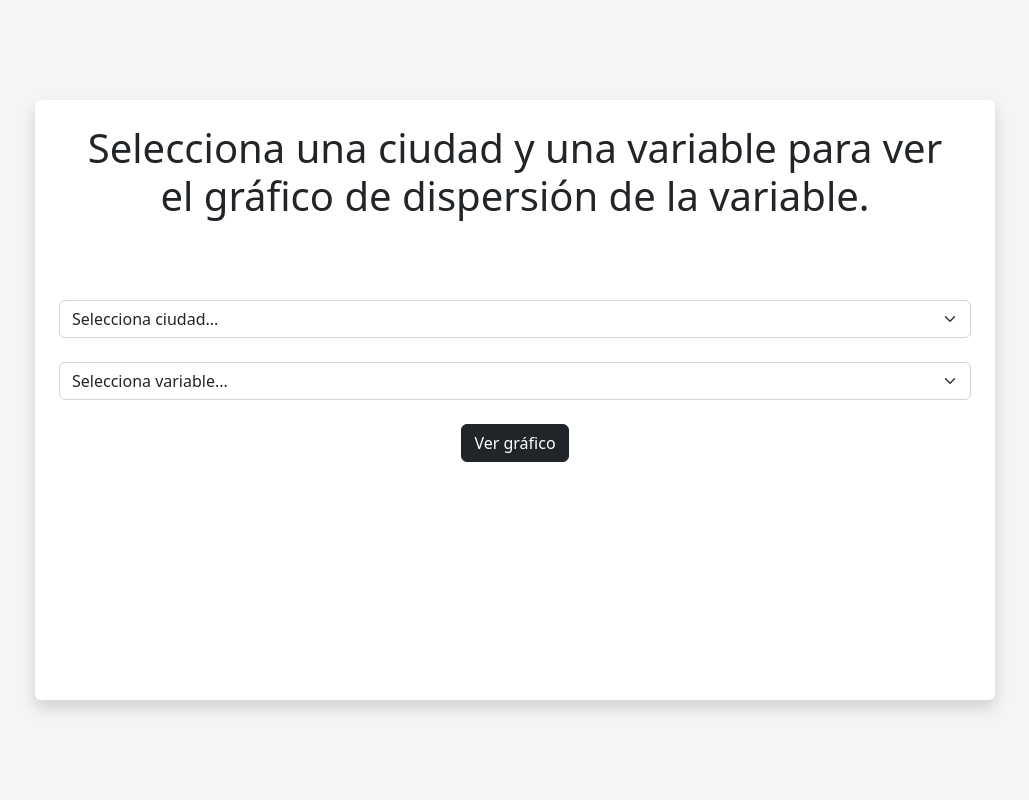
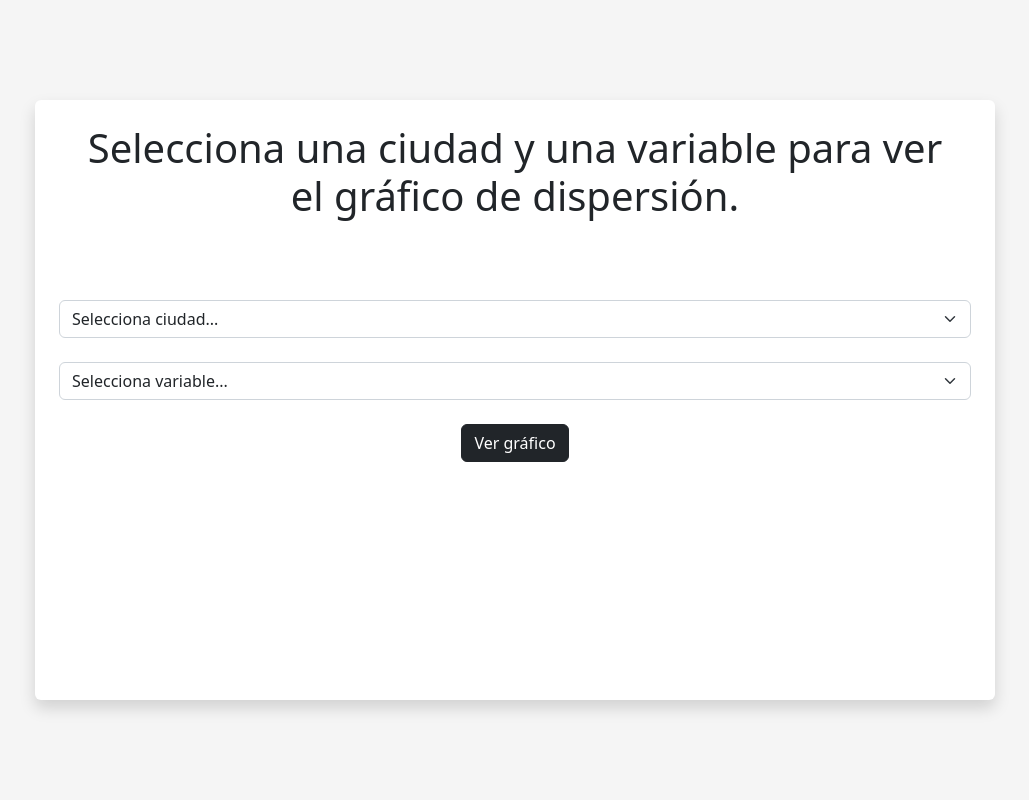
Before and after one commit to espinosadvlpr/flask-weather-visualizer, a Flask app: template templates/sixth.html in a window 1280 px wide. Shown: the part 56-856 px from the top of the page, without its empty margins (125-1154 px from the left). Run offline with Flask 3, Linux system fonts and the light colour scheme; the template is opened without the code that fills it, so the values that code supplies are empty; some libraries are stand-ins or nearby versions.

Commit message:
(fix): changing sixth point tittle error

```diff
--- a/templates/sixth.html
+++ b/templates/sixth.html
@@ -2,8 +2,7 @@
 <div class="container-fluid">
   <div class="p-4">
     <h1>
-      Selecciona una ciudad y una variable para ver el gráfico de dispersión de
-      la variable.
+      Selecciona una ciudad y una variable para ver el gráfico de dispersión.
     </h1>
   </div>
   <form action="/sixth_chart" method="POST">
```
